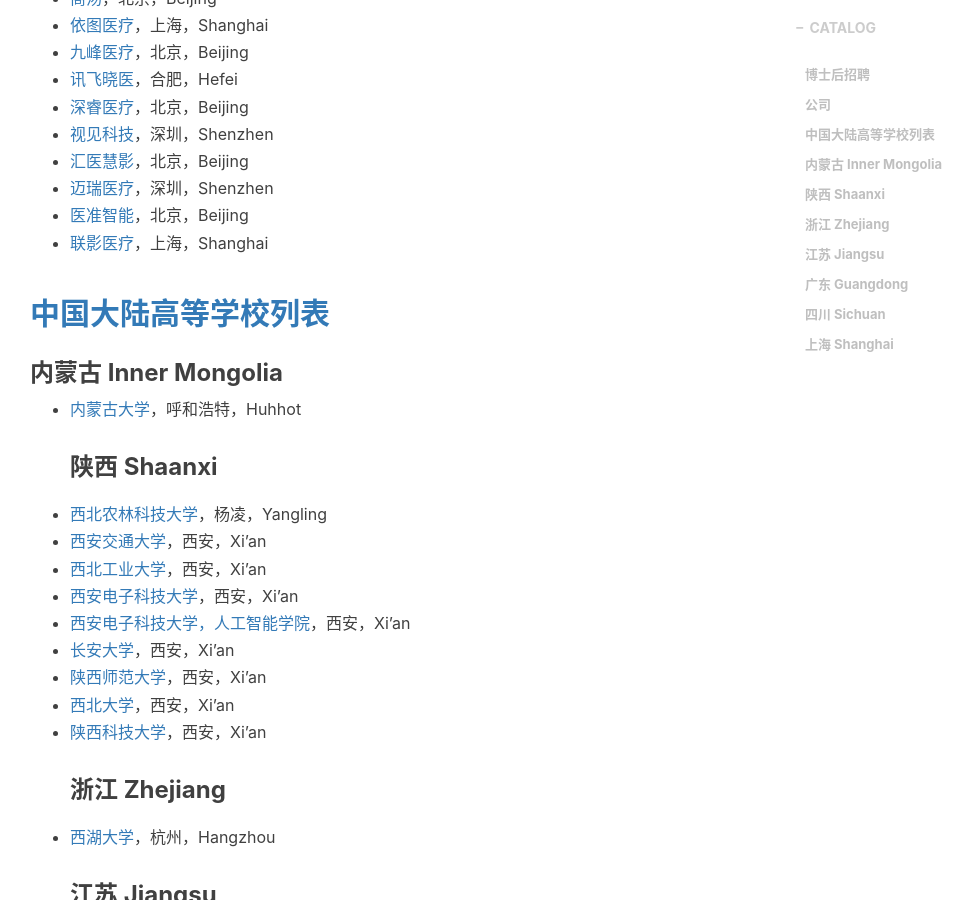
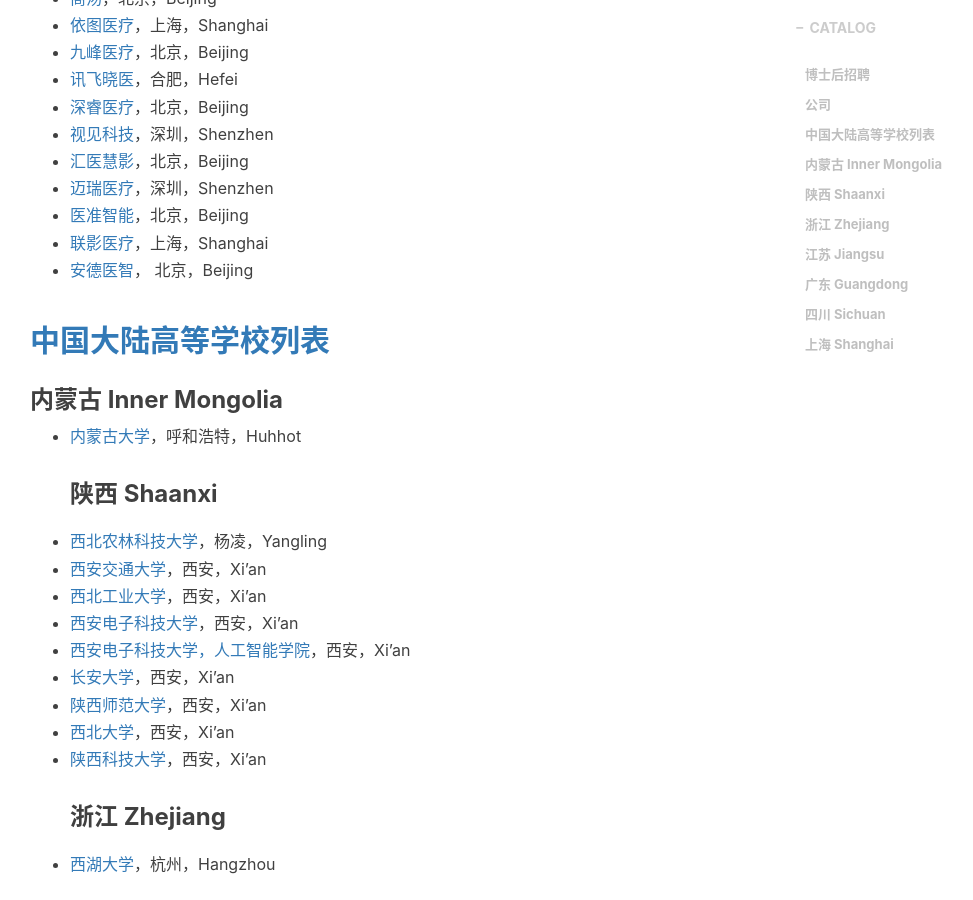
Before and after one commit to jizhang02/jizhang02.github.io, a Jekyll site: the page built from _posts/2020-02-26-job.markdown, in a window 1280 px wide and 900 px high, scrolled down 1029 px. Shown: the whole window, without its empty margins (235-1208 px from the left). Built offline with Jekyll 4.4.1, drawn with Linux system fonts in a browser that asks for light colours; nearby versions of some CDN libraries; library files that are not in the unit come from our copies; comment, search, counter and statistics services are not loaded.

Commit message:
Update 2020-02-26-job.markdown

```diff
--- a/_posts/2020-02-26-job.markdown
+++ b/_posts/2020-02-26-job.markdown
@@ -36,6 +36,7 @@
 * [迈瑞医疗](https://www.mindray.com/cn/index.html)，深圳，Shenzhen
 * [医准智能](http://www.yizhun-ai.com/)，北京，Beijing
 * [联影医疗](https://www.united-imaging.com/cn/home/)，上海，Shanghai
+* [安德医智](https://www.biomind.cn/)， 北京，Beijing
 
 ## [中国大陆高等学校列表](https://zh.wikipedia.org/wiki/%E4%B8%AD%E5%9B%BD%E5%A4%A7%E9%99%86%E9%AB%98%E7%AD%89%E5%AD%A6%E6%A0%A1%E5%88%97%E8%A1%A8)
 ### 内蒙古 Inner Mongolia
```
